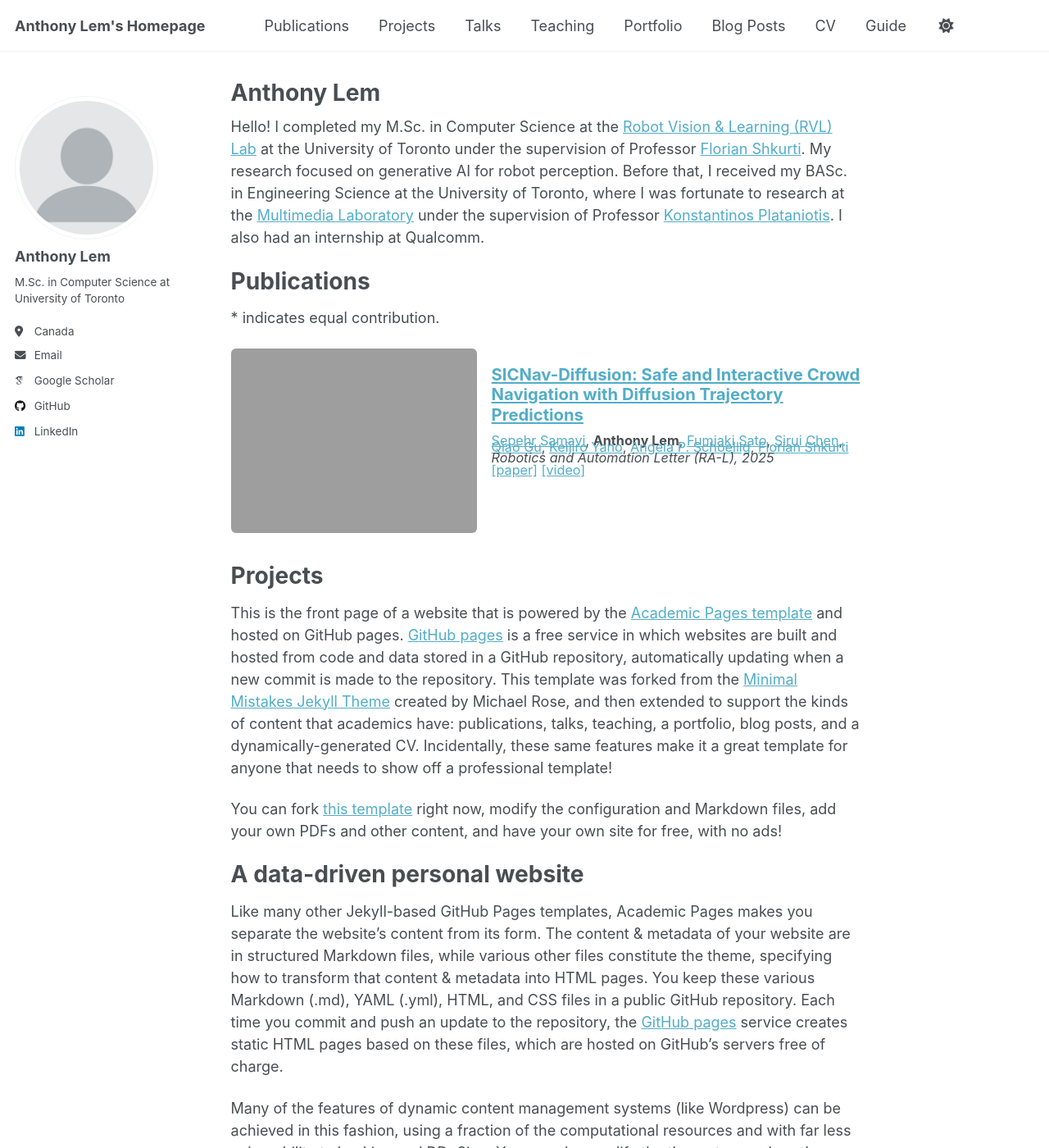
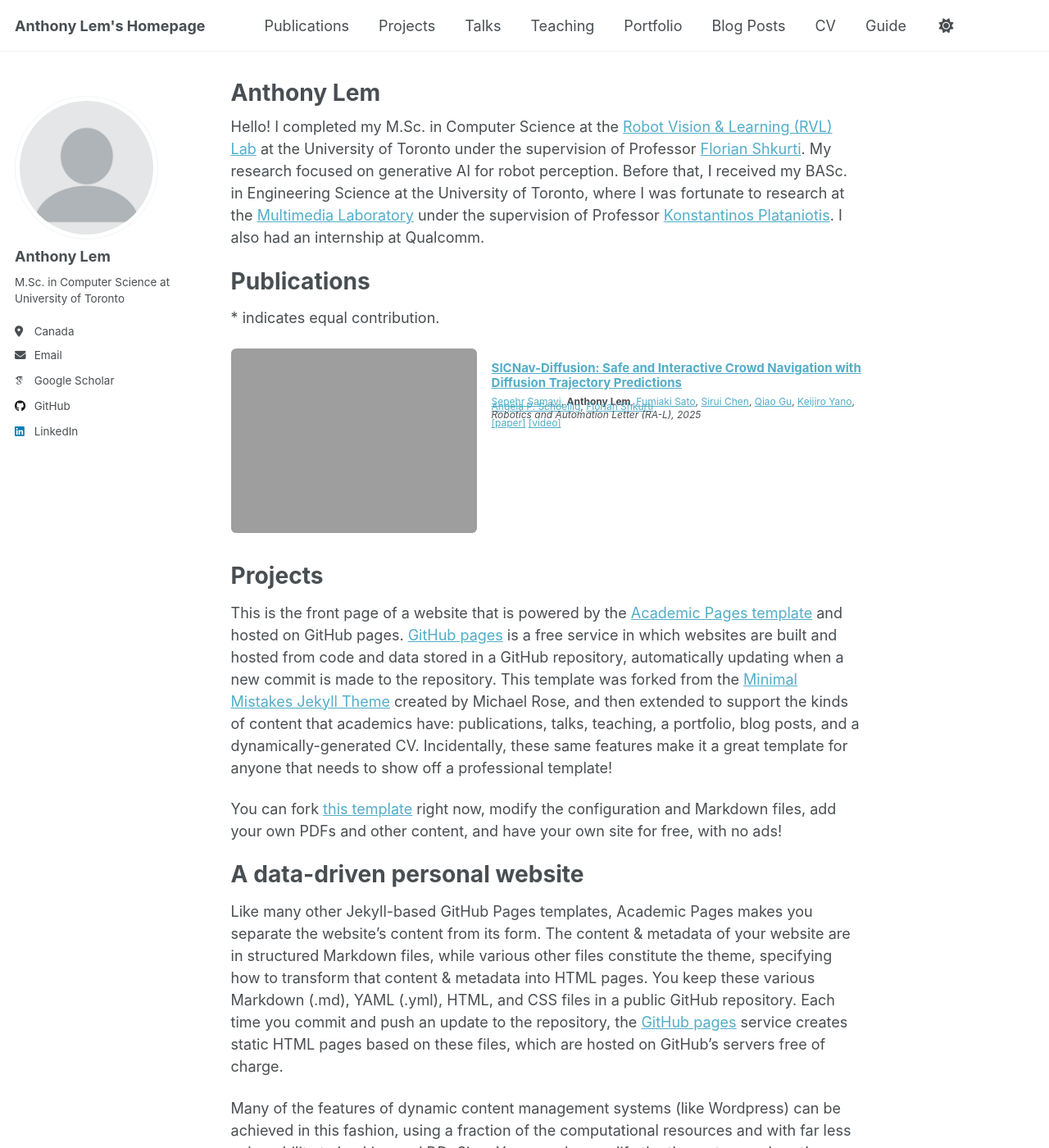
Before and after one commit to Anthonyjlem/Anthonyjlem.github.io, a Jekyll site: the page built from _pages/about.md, in a window 1280 px wide and 1400 px high. Shown: the whole window at 82% size. Built offline with Jekyll 4.4.1, drawn with Linux system fonts in a browser that asks for light colours; some web fonts are replaced; a script that is not in the unit is left out.

Commit message:
Make publication font size 12px

```diff
--- a/assets/css/main.scss
+++ b/assets/css/main.scss
@@ -74,7 +74,7 @@ html {
   align-items: flex-start; /* align image with top of text */
   gap: 1rem;               /* space between image and text */
   margin-bottom: 2rem;     /* space between publication entries */
-  font-size: 0.9rem;
+  font-size: 12px;
   line-height: 0.5;
 }
 
```
